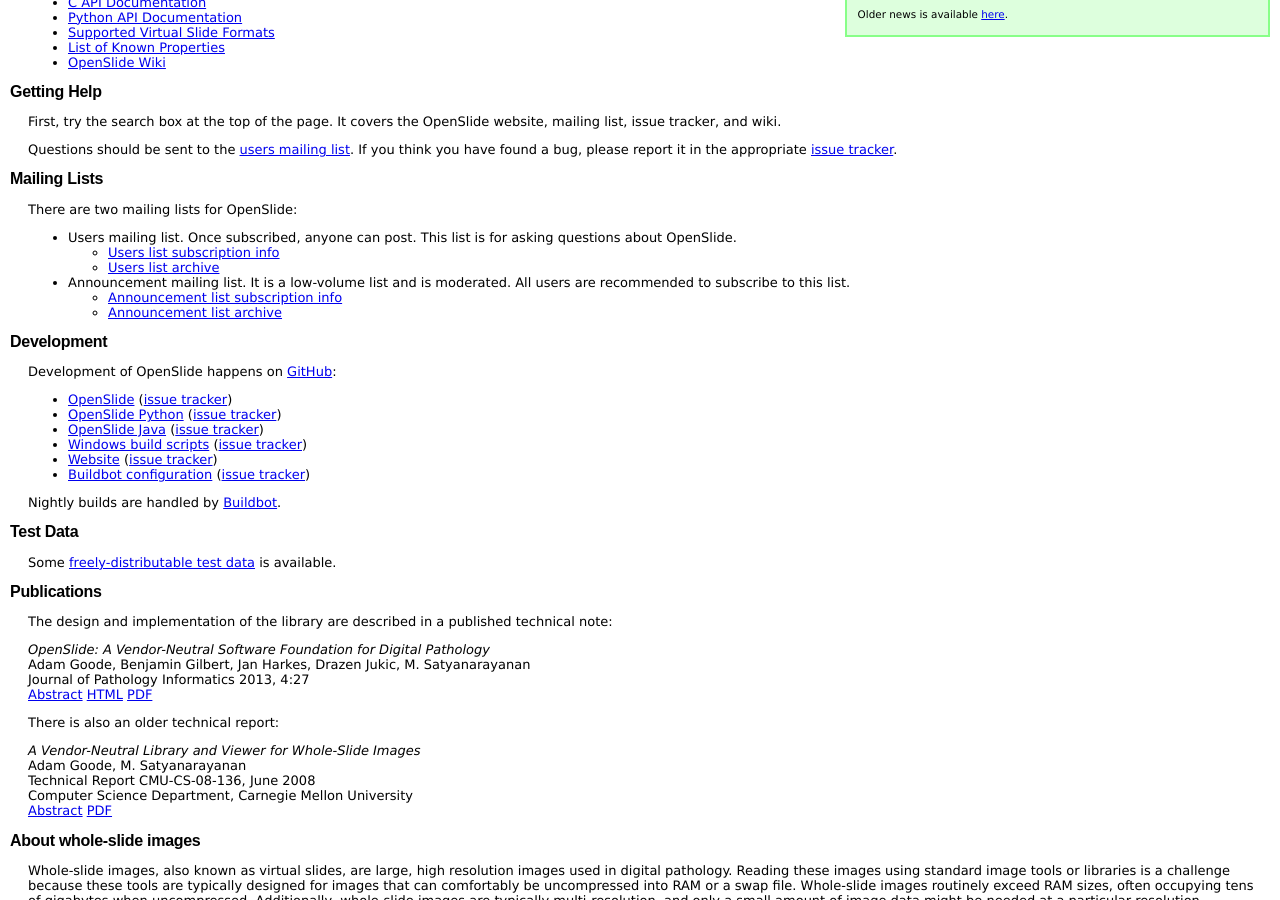
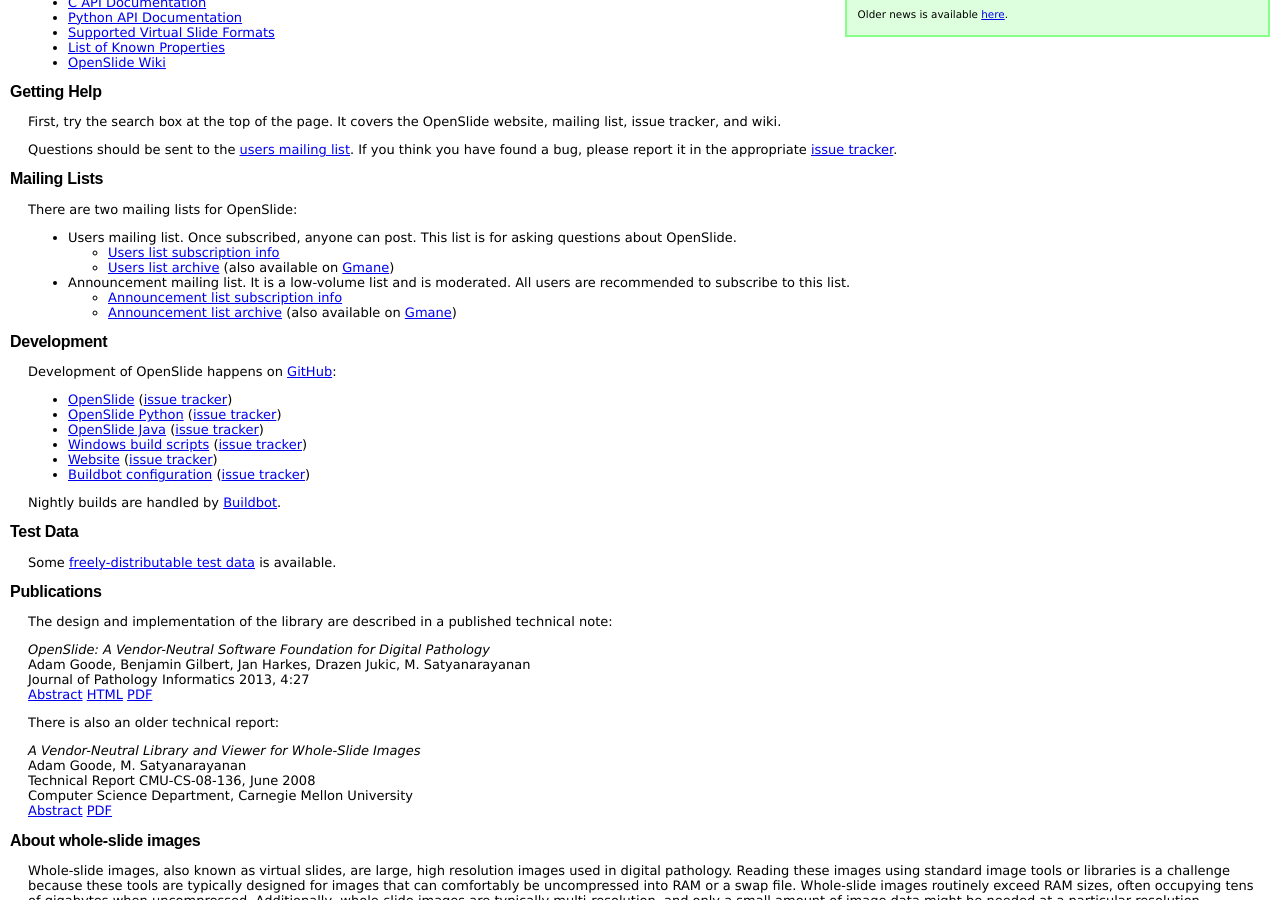
Before and after one commit to openslide/openslide.github.io, a Jekyll site: the page built from index.markdown, in a window 1280 px wide and 900 px high, scrolled down 780 px. Built offline with Jekyll 4.4.1, drawn with Linux system fonts in a browser that asks for light colours; comment, search, counter and statistics services are not loaded.

Commit message:
Add links to Gmane mailing list archives

```diff
--- a/_includes/links.markdown
+++ b/_includes/links.markdown
@@ -27,6 +27,8 @@
 [users-subscribe]: http://lists.andrew.cmu.edu/mailman/listinfo/openslide-users/
 [announce-archive]: http://lists.andrew.cmu.edu/pipermail/openslide-announce/
 [users-archive]: http://lists.andrew.cmu.edu/pipermail/openslide-users/
+[announce-archive-gmane]: http://news.gmane.org/gmane.comp.graphics.openslide.announce
+[users-archive-gmane]: http://news.gmane.org/gmane.comp.graphics.openslide.user
 
 [c-github]: https://github.com/openslide/openslide
 [python-github]: https://github.com/openslide/openslide-python
--- a/index.markdown
+++ b/index.markdown
@@ -103,11 +103,11 @@
 
  * Users mailing list. Once subscribed, anyone can post. This list is for asking questions about OpenSlide.
    * [Users list subscription info][users-subscribe]
-   * [Users list archive][users-archive]
+   * [Users list archive][users-archive] (also available on [Gmane][users-archive-gmane])
 
  * Announcement mailing list. It is a low-volume list and is moderated. All users are recommended to subscribe to this list.
    * [Announcement list subscription info][announce-subscribe]
-   * [Announcement list archive][announce-archive]
+   * [Announcement list archive][announce-archive] (also available on [Gmane][announce-archive-gmane])
 
 
 Development
```
